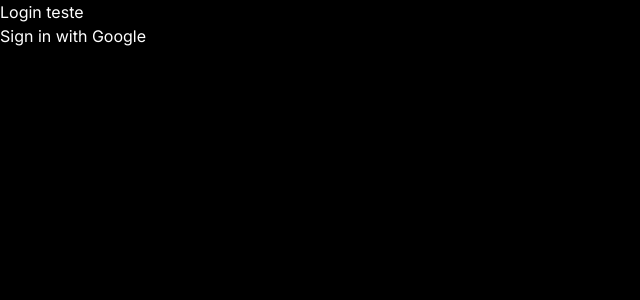
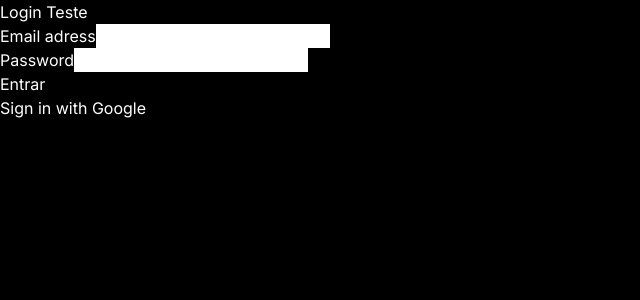
Before and after one commit to GitArthurMarchetti/cybox, a Next.js app: page /loginTeste in a window 1280 px wide. Shown: the top 300 px of the page, without its empty margins (0-640 px from the left). Built offline with nearby package versions, Linux system fonts and the light colour scheme; no server answers.

Commit message:
Até agora o registro e login estão FUNCIONANDO. Estou na parte de testes.

```diff
--- a/package.json
+++ b/package.json
@@ -9,6 +9,7 @@
     "lint": "next lint"
   },
   "dependencies": {
+    "@auth/core": "^0.37.0",
     "@radix-ui/react-tooltip": "^1.1.2",
     "bcrypt": "^5.1.1",
     "bcryptjs": "^2.4.3",
@@ -17,7 +18,7 @@
     "drizzle-orm": "^0.33.0",
     "lucide-react": "^0.436.0",
     "next": "14.2.7",
-    "next-auth": "^4.24.7",
+    "next-auth": "^5.0.0-beta.22",
     "pg": "^8.12.0",
     "postgres": "^3.4.4",
     "react": "^18",
--- a/src/app/actions/index.ts
+++ /dev/null
@@ -1,20 +0,0 @@
-'use server'
-
-import { signIn, signOut } from "@/auth"
-
-export async function doSocialLogin(formData: FormData) {
-
-    const action = formData.get('action') as string;
-    await signIn(action, { redirectTo: "/departamentosTeste" })
-
-    console.log(action)
-
-}
-
-
-export async function DoLogout() {
-
-    await signOut({redirectTo: "/"})
-
-
-}
--- a/src/app/api/auth/[...nextauth]/route.ts
+++ b/src/app/api/auth/[...nextauth]/route.ts
@@ -1 +1,2 @@
-export { GET, POST } from '@/auth'
+import { handlers } from "@/auth"
+export const { GET, POST } = handlers
--- a/src/app/cadastro/cadastro.tsx
+++ b/src/app/cadastro/cadastro.tsx
@@ -1,4 +1,3 @@
-
 'use client'
 
 import Image from "next/image";
--- a/src/app/cadastro/page.tsx
+++ b/src/app/cadastro/page.tsx
@@ -1,10 +1,13 @@
 'use server'
 import CadastroComponent from "./cadastro";
-import { getEmptyUser } from "../services/user";
+import { getEmptyUser, getUsers } from "../services/user";
 
 
 export default async function BackCadastro() {
      const user = await getEmptyUser()
+     const users = await getUsers()
+
+     console.log("***********************",users)
 
      return <CadastroComponent user={user}/>
 }
--- a/src/app/components/Button/buttonLogOut.tsx
+++ b/src/app/components/Button/buttonLogOut.tsx
@@ -1,4 +1,4 @@
-import { DoLogout } from "@/app/actions";
+import { DoLogout } from "@/app/services/login";
 
 export default function Logout() {
     return(
--- a/src/app/loginTeste/page.tsx
+++ b/src/app/loginTeste/page.tsx
@@ -1,16 +1,53 @@
 'use client'
+import DoSocialLogin from "./socialLogin"
 
-import { doSocialLogin } from "../actions"
+import { DoCredentialsLogin } from "../services/login"
+import { useRouter } from "next/navigation"
 
 export default function LoginTeste() {
+    const router = useRouter();
+
+    async function handleFormSubmit(event: React.FormEvent<HTMLFormElement>) {
+      event.preventDefault();
+
+      try {
+        const formData = new FormData(event.currentTarget);
+
+        const response = await DoCredentialsLogin(formData);
+
+        if (response?.error) {
+          // Exiba o erro para o usuário
+          console.error('Erro ao fazer login:', response.error);
+        } else {
+          // Redireciona o usuário após o login bem-sucedido
+          router.push('/departamentosTeste');
+        }
+
+      } catch (e) {
+        console.error(e);
+      }
+    }
+
+
     return (
-        <>
-            <h1>
-                Login teste
-            </h1>
-            <form action={doSocialLogin}>
-                <button type="submit" name="action" value="google">Sign in with Google</button>
-            </form>
-        </>
-    )
-}
+      <>
+        <h1>Login Teste</h1>
+
+        <form onSubmit={handleFormSubmit}>
+          <div>
+            <label htmlFor="email">Email adress</label>
+            <input type="email" name="email" id="email" required className="text-black"/>
+          </div>
+
+          <div>
+            <label htmlFor="password">Password</label>
+            <input type="password" name="password" id="password" required className="text-black"/>
+          </div>
+
+          <button type="submit">Entrar</button>
+        </form>
+
+        <DoSocialLogin />
+      </>
+    );
+  }
--- /dev/null
+++ b/src/app/loginTeste/socialLogin.tsx
@@ -0,0 +1,11 @@
+'use client'
+
+import { doSocialLogin } from "../services/login"
+
+export default function DoSocialLogin() {
+    return (
+            <form action={doSocialLogin}>
+                <button type="submit" name="action" value="google">Sign in with Google</button>
+            </form>
+    )
+}
--- a/src/app/services/db.ts
+++ b/src/app/services/db.ts
@@ -7,4 +7,5 @@ const client = postgres(connectionString, { prepare: false })
 
 const db = drizzle(client)
 
+
 export default db;
--- /dev/null
+++ b/src/app/services/login.ts
@@ -0,0 +1,42 @@
+'use server'
+
+import { signIn, signOut } from "@/auth"
+
+export async function doSocialLogin(formData: FormData) {
+
+    const action = formData.get('action') as string;
+    await signIn(action, { redirectTo: "/departamentosTeste" })
+
+    console.log(action)
+
+}
+
+
+export async function DoLogout() {
+
+    await signOut({redirectTo: "/"})
+
+
+}
+
+export async function DoCredentialsLogin(formData: FormData) {
+    try {
+      const email = formData.get('email') as string;
+      const password = formData.get('password') as string;
+
+      if (!email || !password) {
+        throw new Error('Por favor, preencha todos os campos');
+      }
+
+
+      const response = await signIn("credentials", {
+        email,
+        password,
+        redirect: false,
+      });
+
+      return response;
+    } catch (err) {
+      console.log(err)
+    }
+  }
--- a/src/app/services/user.ts
+++ b/src/app/services/user.ts
@@ -2,26 +2,25 @@
 
 import { sql } from "drizzle-orm";
 import db from "./db";
-import { redirect } from 'next/navigation'
-import  bcrypt  from 'bcryptjs';
+import { redirect } from 'next/navigation';
+import bcrypt from 'bcryptjs';
 
 type UserType = {
-    id: number | null
-    nome: string
-    email: string
+    id: number | null | string,
+    nome: string,
+    email: string,
     senha: string
-}
+};
 
-export default UserType
-
+export default UserType;
 
 export async function getEmptyUser(): Promise<UserType> {
-    return { id: null, nome: "", email: "", senha: "" }
+    return { id: null, nome: "", email: "", senha: "" };
 }
 
 export async function getUsers(): Promise<UserType[]> {
     try {
-        return await db.execute<UserType>(sql`SELECT * FROM "user"`);
+        return await db.execute<UserType>(sql`SELECT * FROM next_auth.users`); // Inclua o schema "next_auth"
     } catch (error) {
         console.error('Erro ao buscar usuários do banco:', error);
         return [];
@@ -30,7 +29,7 @@ export async function getUsers(): Promise<UserType[]> {
 
 export async function getUsersByEmail(email: string): Promise<UserType | null> {
     try {
-        const users = await db.execute<UserType>(sql`SELECT * FROM "user" WHERE email = ${email}`);
+        const users = await db.execute<UserType>(sql`SELECT * FROM next_auth.users WHERE email = ${email}`); // Inclua o schema "next_auth"
         return users.length > 0 ? users[0] : null;
     } catch (error) {
         console.error('Erro ao buscar usuário por email no banco:', error);
@@ -39,12 +38,11 @@ export async function getUsersByEmail(email: string): Promise<UserType | null> {
 }
 
 export async function saveUser(formData: FormData) {
-
-    const id = +(formData.get('id') as string) as number
-    const nome = formData.get('nome') as string
-    const email = formData.get('email') as string
-    const senha = formData.get('senha') as string
-    const confirmarSenha = formData.get('confirmarSenha') as string
+    const id = +(formData.get('id') as string) as number;
+    const nome = formData.get('nome') as string;
+    const email = formData.get('email') as string;
+    const senha = formData.get('senha') as string;
+    const confirmarSenha = formData.get('confirmarSenha') as string;
 
     if (!nome || !email || !senha) {
         throw new Error('Todos os campos (nome, email, senha) devem estar preenchidos.');
@@ -55,36 +53,31 @@ export async function saveUser(formData: FormData) {
         throw new Error('O email fornecido não é válido.');
     }
 
-    const senhaRegex = /^(?=.*[!@#$%^&*(),.?":{}|<>])[A-Za-z\d!@#$%^&*(),.?":{}|<>]{6,}$/;
-    if (!senhaRegex.test(senha)) {
-        throw new Error('A senha deve conter mais de 5 caracteres e pelo menos 1 caractere especial.');
-    }
-
     if (senha !== confirmarSenha) {
         throw new Error('A confirmação da senha não corresponde à senha.');
     }
 
-    // Fazer o hash da senha
-    const hashedSenha = await bcrypt.hash(senha, 10);
+    // const hashedSenha = await bcrypt.hash(senha, 10);
 
     const user: UserType = {
         id,
         nome,
         email,
-        senha: hashedSenha
-    }
+        senha: senha
+    };
+
 
     if (!id) {
-        await db.execute(sql`INSERT INTO "user" (nome, email, senha) VALUES (${user.nome}, ${user.email}, ${user.senha})`);
+        await db.execute(sql`INSERT INTO next_auth.users (nome, email, senha) VALUES (${user.nome}, ${user.email}, ${user.senha})`); // Inclua o schema "next_auth"
     } else {
-        await db.execute(sql`UPDATE "user" SET nome=${user.nome}, email=${user.email}, senha=${user.senha} WHERE id=${user.id}`);
+        await db.execute(sql`UPDATE next_auth.users SET nome=${user.nome}, email=${user.email}, senha=${user.senha} WHERE id=${user.id}`); // Inclua o schema "next_auth"
     }
 
     redirect('/login');
 }
 
 export async function removeUser(user: UserType) {
-    await db.execute(sql`DELETE FROM "user" WHERE id=${user.id}`)
+    await db.execute(sql`DELETE FROM next_auth.users WHERE id=${user.id}`); // Inclua o schema "next_auth"
 
-    redirect('/')
+    redirect('/');
 }
--- a/src/auth.ts
+++ b/src/auth.ts
@@ -1,23 +1,60 @@
+import  bcrypt  from 'bcryptjs';
+import  CredentialsProvider  from 'next-auth/providers/credentials';
 import GoogleProvider from 'next-auth/providers/google';
 import NextAuth from 'next-auth';
+import { getUsersByEmail } from './app/services/user';
 
 
 export const {
-    handlers: {GET, POST},
+    handlers,
     auth,
     signIn,
     signOut
 } = NextAuth({
+    session: {
+        strategy: 'jwt'
+    },
+
+
     providers: [
+
+        CredentialsProvider({
+            name: "Credentials",
+            credentials: {},
+            async authorize(credentials: Record<string, string> | undefined) {
+
+                if (credentials === null) return null;
+
+                try {
+
+                    const user = await getUsersByEmail(credentials?.email as string)
+
+                    if(user){
+                              return {
+                                id: user.id ? String(user.id) : "", // Converte id para string
+                                name: user.nome,
+                                email: user.email,
+                            };
+                    }else{
+                        throw new Error("user não encontrado")
+                    }
+
+                } catch(error){
+                    throw new Error(error as string)
+                }
+            }
+
+        }),
+
 
         GoogleProvider({
 
             clientId: process.env.GOOGLE_CLIENT_ID as string,
             clientSecret: process.env.GOOGLE_CLIENT_SECRET as string,
 
-            authorization:{
-                params:{
-                    prompt:"consent",
+            authorization: {
+                params: {
+                    prompt: "consent",
                     access_type: "offline",
                     response_type: "code",
                 },
```
Also changed, not shown: 1 other file (tests, documents, lock files or other folders).
